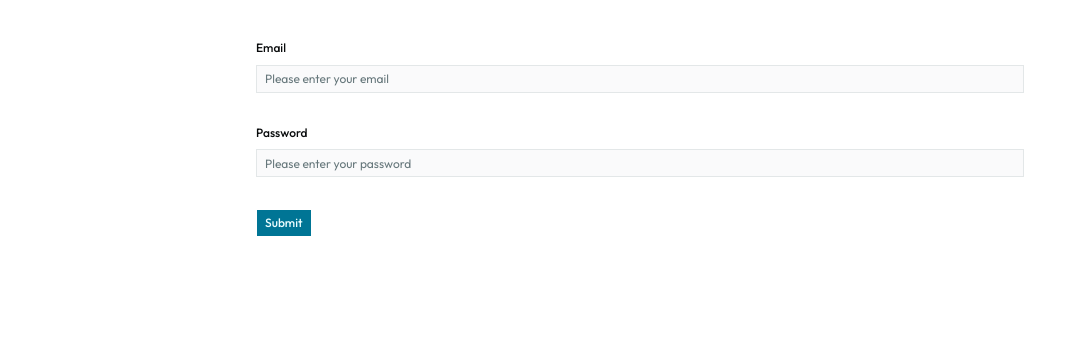
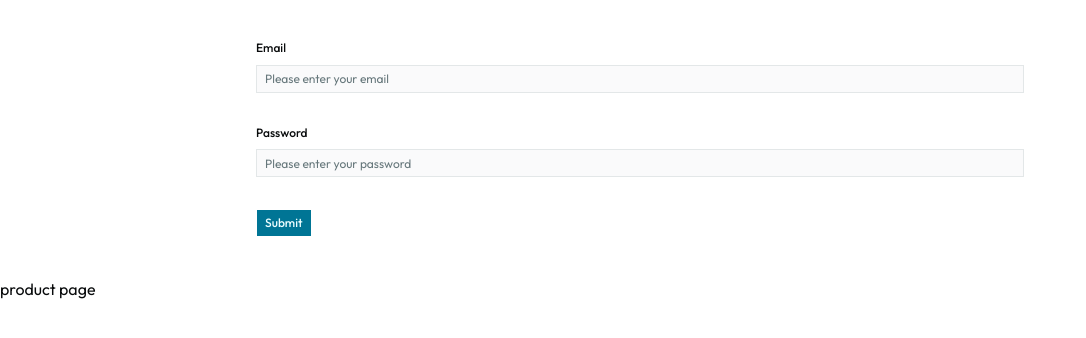
Before and after one commit to minthukhant08/nextcn, a Next.js app: page / in a window 1280 px wide. Shown: the top 338 px of the page, without its empty margins (0-1086 px from the left). Built offline with nearby package versions, Linux system fonts and the light colour scheme.

Commit message:
context provider

```diff
--- a/api/products/index.ts
+++ b/api/products/index.ts
@@ -1,6 +1,5 @@
 import axios from '@/api'
 import { toQueryString } from '@/utils'
-import { string } from 'zod'
 
 export const productAPI = {
     all: (params : { q?:string, limit?: number}) => axios.get<ProductResponse>("/products/search" + toQueryString(params)),
--- a/app/(private)/layout.tsx
+++ b/app/(private)/layout.tsx
@@ -1,18 +1,33 @@
+'use client'
 import AppSideBar from "@/components/app-side-bar"
 import { SidebarProvider, SidebarTrigger } from "@/components/ui/sidebar"
-import { ReactNode } from "react"
+import { AuthContext } from "@/providers/auth-context-provider"
+import { useRouter } from "next/navigation"
+import { ReactNode, useContext, useEffect } from "react"
 
 type PrivateLayoutProp = {
     children: ReactNode
 }
 
 export default function PrivateLayout({ children }: PrivateLayoutProp) {
-    return <>
+    const { isLogin } = useContext(AuthContext)
+    const router = useRouter()
+
+    useEffect(() => {
+        if (!isLogin) {
+            router.push('/')
+        }
+    }, [isLogin, router])
+
+    if (!isLogin) {
+        return null // or loading spinner
+    }
+
+    return (
         <SidebarProvider>
             <AppSideBar />
             <SidebarTrigger />
             {children}
         </SidebarProvider>
-
-    </>
+    )
 }
--- /dev/null
+++ b/app/(private)/products/layout.tsx
@@ -0,0 +1,11 @@
+import { ReactNode } from "react"
+
+type PrivateLayoutProp = {
+    children: ReactNode
+}
+
+export default function PrivateLayout({ children }: PrivateLayoutProp) {
+    return <div>
+            {children}
+    </div>
+}
--- a/app/(private)/products/page.tsx
+++ b/app/(private)/products/page.tsx
@@ -1,7 +1,9 @@
 
 import { productAPI } from "@/api/products"
 import ProductCard from "@/components/product-card"
+import { AuthContext } from "@/providers/auth-context-provider"
 import SearchButton from "@/template/products/search-button"
+import { useContext } from "react"
 
 
 type Props = {
@@ -13,6 +15,7 @@ type Props = {
 
 export default async function Products({ searchParams }: Props){
     const { q, limit  } = await searchParams
+
     const result = await productAPI.all({ limit, q})
     return <div>
         <SearchButton/>
--- a/app/(private)/settings/page.tsx
+++ b/app/(private)/settings/page.tsx
@@ -1,3 +1,10 @@
+'use client'
+
+import { AuthContext } from "@/providers/auth-context-provider"
+import { useContext } from "react"
+
 export default function Settings(){
-    return <div>setting</div>
+    const { isLogin, setLogin } = useContext(AuthContext)
+
+    return <div>setting {isLogin}</div>
 }
--- a/app/layout.tsx
+++ b/app/layout.tsx
@@ -4,6 +4,7 @@ import "./globals.css"
 import { ThemeProvider } from "@/components/theme-provider"
 import { cn } from "@/lib/utils";
 import { ToastContainer } from 'react-toastify';
+import AuthContextProvider from "@/providers/auth-context-provider";
 
 const outfit = Outfit({subsets:['latin'],variable:'--font-sans'})
 
@@ -25,8 +26,10 @@ export default function RootLayout({
     >
       <body>
         <ThemeProvider>
+          <AuthContextProvider>
           <ToastContainer />
           {children}
+          </AuthContextProvider>
         </ThemeProvider>
       </body>
     </html>
--- a/app/page.tsx
+++ b/app/page.tsx
@@ -1,6 +1,10 @@
 import { Button } from "@/components/ui/button"
 import Login from "@/template/login/page"
+import Link from "next/link"
 
 export default function Page() {
-  return <Login/>
+  return <div>
+    <Login/>
+    <Link href={'/products'}>product page</Link>
+  </div>
 }
--- /dev/null
+++ b/providers/auth-context-provider/index.tsx
@@ -0,0 +1,23 @@
+'use client'
+import { createContext, ReactNode, useState } from "react"
+
+export type AuthContextProviderProp = {
+    children: ReactNode
+}
+
+export type AuthContextProp = {
+    isLogin: boolean,
+    setLogin: (state: boolean) => void,
+    user?: object,
+    setUser?: () => {}
+}
+
+export const AuthContext = createContext<AuthContextProp>({ isLogin: false, setLogin: () => {}})
+
+export default function AuthContextProvider({ children } : AuthContextProviderProp){
+    const [ isLogin, setLogin ] = useState<boolean>(false);
+
+    return <AuthContext value={ {isLogin, setLogin}}>
+        { children }
+    </AuthContext>
+}
--- a/template/login/page.tsx
+++ b/template/login/page.tsx
@@ -22,6 +22,8 @@ import {
 } from "@/components/ui/input"
 
 import { useRouter } from "next/navigation";
+import { useContext } from "react";
+import { AuthContext } from "@/providers/auth-context-provider";
 const formSchema = z.object({
   email: z.email("Please enter a valid email address"),
   password: z.string().min(1, "Password is required").max(8)
@@ -29,6 +31,7 @@ const formSchema = z.object({
 
 export default function Login() {
   const router = useRouter();
+  const { setLogin } = useContext(AuthContext)
   const form = useForm<z.infer<typeof formSchema>>({
     resolver: zodResolver(formSchema),
   })
@@ -36,7 +39,7 @@ export default function Login() {
   function onSubmit(values: z.infer<typeof formSchema>) {
     try {
       console.log(values);
-
+      setLogin(true)
       router.replace("/products")
     } catch (error) {
       console.error("Form submission error", error);
--- a/template/products/search-button.tsx
+++ b/template/products/search-button.tsx
@@ -2,9 +2,10 @@
 
 import { Button } from "@/components/ui/button"
 import { Input } from "@/components/ui/input"
-import { useEffect, useState } from "react"
+import { useContext, useEffect, useState } from "react"
 import { useRouter, useSearchParams } from "next/navigation"
 import { toQueryString } from "@/utils"
+import { AuthContext } from "@/providers/auth-context-provider"
 
 
 export default  function SearchButton() {
```
